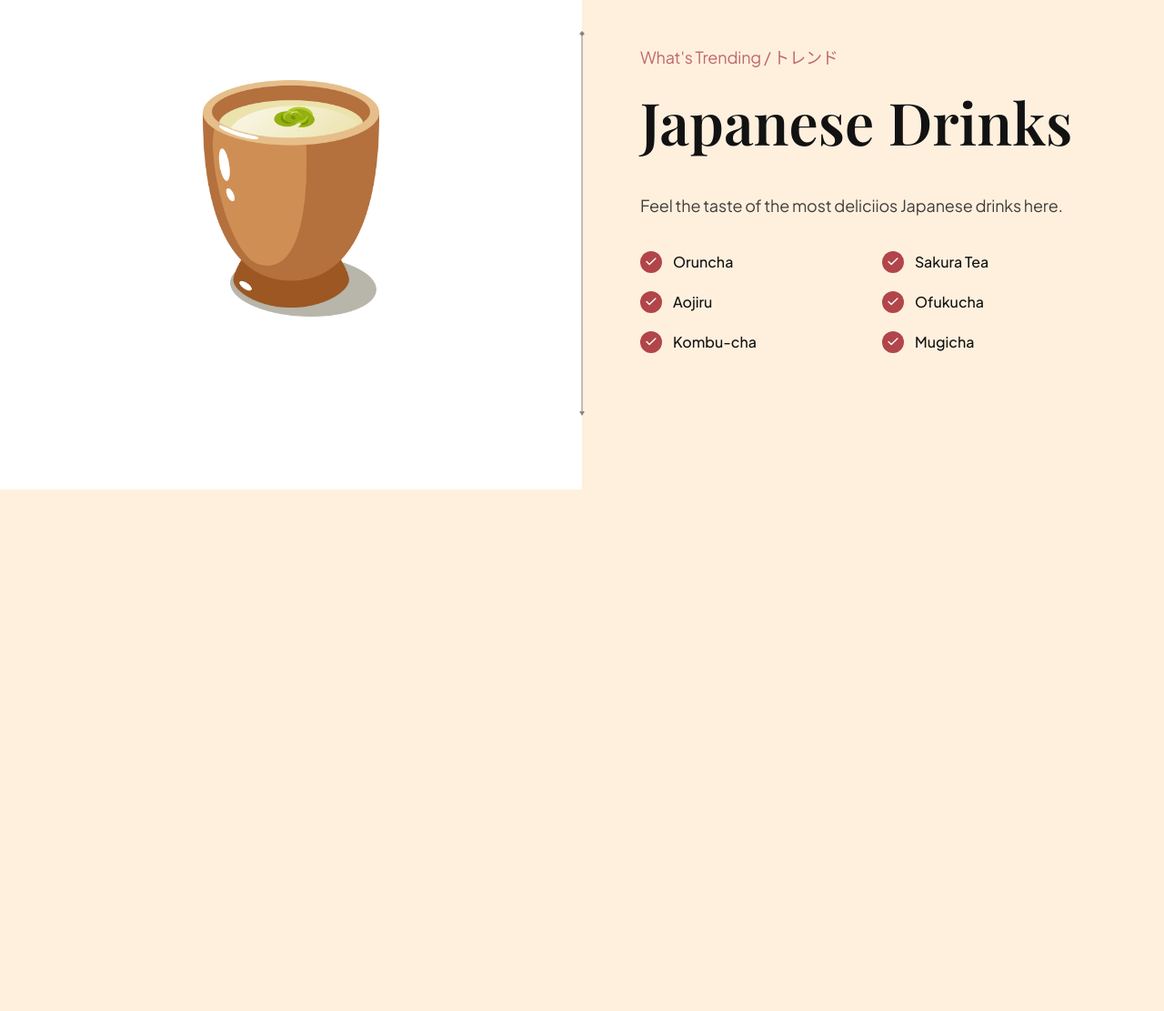
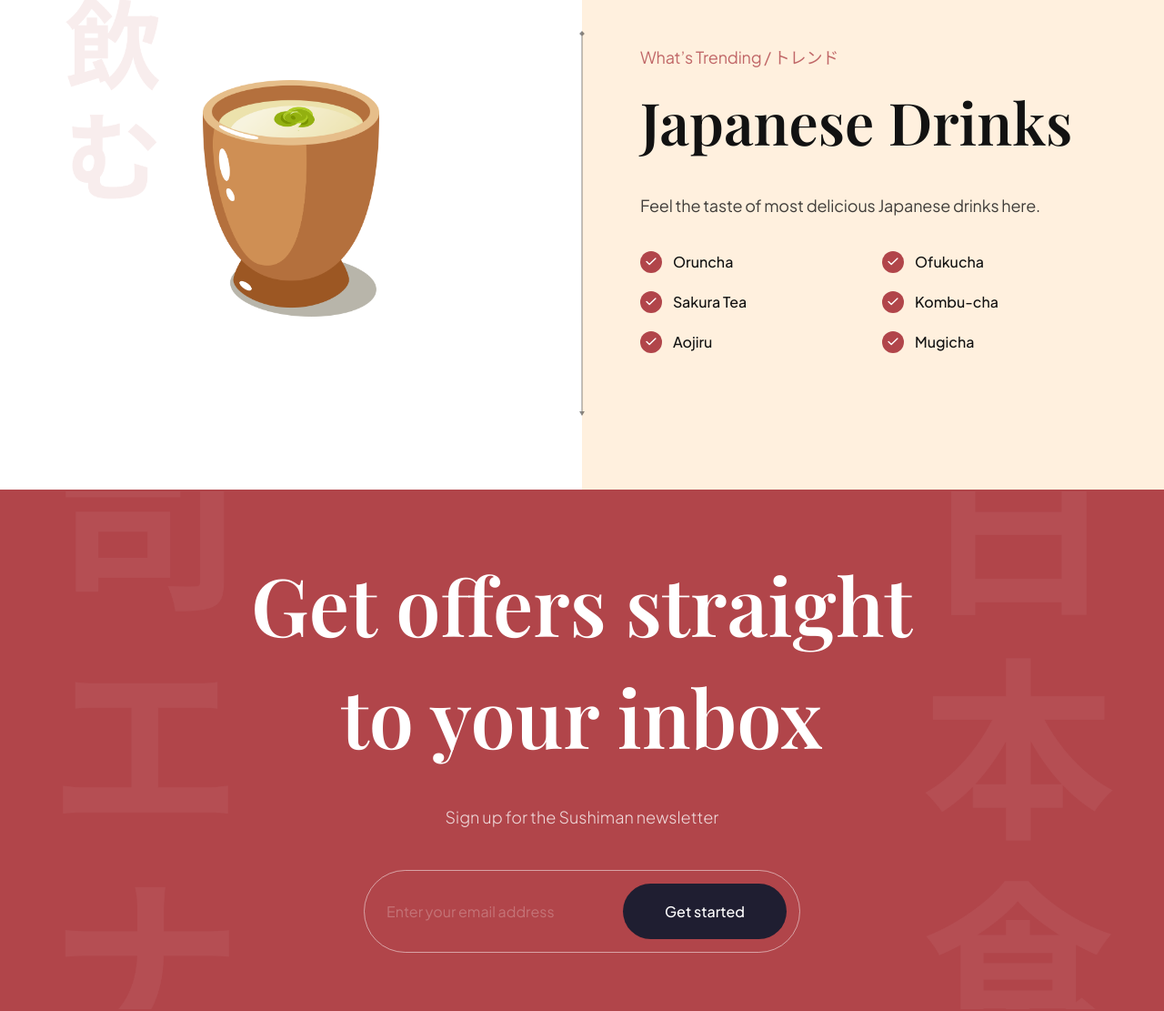
Before and after one commit to rensarmiento/jsm-sushi, a website built with Vite: page index.html in a window 1280 px wide. Shown: the part 3156-4267 px from the top of the page at 91% size. Before the commit the page ends 3694 px from the top, so only its background shows below. Built offline with nearby package versions, Linux system fonts and the light colour scheme.

Commit message:
updates to index, trending, and complete trending

```diff
--- a/css/sections/subscribe.css
+++ b/css/sections/subscribe.css
@@ -0,0 +1,80 @@
+.subscription {
+  padding: 64px;
+  background-color: var(--primary-color);
+  background-image: url('../../assets/subscribe_bg.png');
+  background-position: center;
+  background-repeat: no-repeat;
+  background-size: contain;
+
+  flex-direction: column;
+  /* overflow: hidden; */
+}
+
+.subscription h2 {
+  font-size: 88px;
+  font-family: var(--playfair-display);
+  font-weight: 600;
+  line-height: 123px;
+
+  color: #fff;
+  text-align: center;
+}
+
+.subscription p {
+  font-size: 18px;
+  font-family: var(--plus-jakarta-sans);
+  font-weight: 300;
+  line-height: 36px;
+
+  margin-top: 32px;
+
+  color: rgba(255,255,255, 0.8);
+}
+
+.subscription__form {
+  min-width: 480px;
+  margin-top: 40px;
+  padding: 14px 14px 14px 24px;
+
+  display: flex;
+  gap: 10px;
+
+  border: 1px solid rgba(255,255,255, 0.5);
+  border-radius: 46px;
+}
+
+.subscription__form input {
+  flex: 1;
+  font-size: 16px;
+  font-weight: 400px;
+  font-family: var(--plus-jakarta-sans);
+
+  color: #fff;
+  opacity: 0.5;
+
+  background: transparent;
+  border: none;
+  outline: none;
+}
+
+.subscription__form input::placeholder {
+  color: #fff;
+  opacity: 0.5;
+}
+
+.subscription__form button {
+  padding: 20px;
+  min-width: 180px;
+
+  font-size: 16px;
+  font-weight: 500;
+  font-family: var(--plus-jakarta-sans);
+  color: #fff;
+  text-align: center;
+  background: var(--black-400);
+  border-radius: 46px;
+  border: none;
+  outline: none;
+
+  cursor: pointer;
+}
--- a/css/sections/trending.css
+++ b/css/sections/trending.css
@@ -107,7 +107,7 @@
   background-image: url("../../assets/japanese_sushi.png");
 }
 
-.trending-drink .trending__image {
+.trending-drinks .trending__image {
   background-image: url("../../assets/japanese_drinks.png");
 }
 
--- a/index.html
+++ b/index.html
@@ -207,151 +207,158 @@
   </section>
 
   <section class="trending" id="food">
+    <!-- START: trending sushi -->
     <section class="trending-sushi">
+      <div class="trending__content" data-aos="fade-right">
+        <p class="sushi__subtitle">What’s Trending / トレンド</p>
 
-      <div class="trending__content" data-aos="fade-right">
-        <p class="sushi__subtitle">What's Trending / トレンド</p>
         <h3 class="sushi__title">Japanese Sushi</h3>
-        <p class="sushi__description">Feel the taste of the most deliciios sushi here.</p>
+        <p class="sushi__description">
+          Feel the taste of the most delicious Sushi here.
+        </p>
+
         <ul class="trending__list flex-between">
           <li>
-            <div class="trending__icon
-            flex-center">
-              <img src="assets/check.svg" alt="check"/>
+            <div class="trending__icon flex-center">
+              <img src="assets/check.svg" alt="check" />
             </div>
             <p>Make Sushi</p>
           </li>
-
           <li>
-            <div class="trending__icon
-            flex-center">
-              <img src="assets/check.svg" alt="check"/>
+            <div class="trending__icon flex-center">
+              <img src="assets/check.svg" alt="check" />
+            </div>
+            <p>Nigiri Sushi</p>
+          </li>
+          <li>
+            <div class="trending__icon flex-center">
+              <img src="assets/check.svg" alt="check" />
             </div>
             <p>Oshizushi</p>
           </li>
-
           <li>
-            <div class="trending__icon
-            flex-center">
-              <img src="assets/check.svg" alt="check"/>
+            <div class="trending__icon flex-center">
+              <img src="assets/check.svg" alt="check" />
+            </div>
+            <p>Temaki Sushi</p>
+          </li>
+          <li>
+            <div class="trending__icon flex-center">
+              <img src="assets/check.svg" alt="check" />
             </div>
             <p>Uramaki Sushi</p>
           </li>
-
           <li>
-            <div class="trending__icon
-            flex-center">
-              <img src="assets/check.svg" alt="check"/>
-            </div>
-            <p>Nigiri Sushi</p>
-          </li>
-
-          <li>
-            <div class="trending__icon
-            flex-center">
-              <img src="assets/check.svg" alt="check"/>
-            </div>
-            <p>Temaki Sushi</p>
-          </li>
-
-          <li>
-            <div class="trending__icon
-            flex-center">
-              <img src="assets/check.svg" alt="check"/>
+            <div class="trending__icon flex-center">
+              <img src="assets/check.svg" alt="check" />
             </div>
             <p>Inari Sushi</p>
           </li>
         </ul>
       </div>
+
       <div class="trending__image flex-center">
-        <img src="assets/sushi-5.png" alt="sushi-5" data-aos="fade-left">
+        <img src="assets/sushi-5.png" alt="sushi-5" data-aos="fade-left" />
 
         <div class="trending__arrow trending__arrow-left">
-          <img src="assets/arrow-vertical.svg" alt="arrow vertical" />
+          <img src="assets/arrow-vertical.svg" alt="arrow-vertical" />
         </div>
 
         <div class="trending__arrow trending__arrow-bottom">
-          <img src="assets/arrow-horizontal.svg" alt="arrow arrow-horizontal" />
+          <img src="assets/arrow-horizontal.svg" alt="arrow-horizontal" />
         </div>
       </div>
     </section>
+    <!-- END: trending sushi -->
 
-<!-- START: DISCOVER BUTTON -->
-  <div class="trending__discover" data-aos="zoom-in">
-    <p>Discover</p>
-  </div>
-<!-- END: DISCOVER BUTTON -->
+    <!-- START: discover button -->
+    <div class="trending__discover" data-aos="zoom-in">
+      <p>Discover</p>
+    </div>
+    <!-- END: discover button -->
 
-<!-- START: TRENDING DRINKS -->
+    <!-- START: trending drinks -->
     <section class="trending-drinks">
       <div class="trending__image flex-center">
-        <img src="assets/sushi-4.png" alt="sushi-4" data-aos="fade-right">
+        <img src="assets/sushi-4.png" alt="sushi-4" data-aos="fade-right" />
 
         <div class="trending__arrow trending__arrow-top">
-          <img src="assets/arrow-horizontal.svg" alt="arrow horizontal" />
+          <img src="assets/arrow-horizontal.svg" alt="arrow-horizontal" />
         </div>
 
         <div class="trending__arrow trending__arrow-right">
-          <img src="assets/arrow-vertical.svg" alt="arrow arrow-vertical" />
+          <img src="assets/arrow-vertical.svg" alt="arrow-vertical" />
         </div>
       </div>
+
       <div class="trending__content" data-aos="fade-left">
-        <p class="sushi__subtitle">What's Trending / トレンド</p>
+        <p class="sushi__subtitle">What’s Trending / トレンド</p>
+
         <h3 class="sushi__title">Japanese Drinks</h3>
-        <p class="sushi__description">Feel the taste of the most deliciios Japanese drinks here.</p>
+        <p class="sushi__description">
+          Feel the taste of most delicious Japanese drinks here.
+        </p>
+
         <ul class="trending__list flex-between">
           <li>
-            <div class="trending__icon
-            flex-center">
-              <img src="assets/check.svg" alt="check"/>
+            <div class="trending__icon flex-center">
+              <img src="assets/check.svg" alt="check" />
             </div>
             <p>Oruncha</p>
           </li>
-
           <li>
-            <div class="trending__icon
-            flex-center">
-              <img src="assets/check.svg" alt="check"/>
+            <div class="trending__icon flex-center">
+              <img src="assets/check.svg" alt="check" />
+            </div>
+            <p>Ofukucha</p>
+          </li>
+          <li>
+            <div class="trending__icon flex-center">
+              <img src="assets/check.svg" alt="check" />
             </div>
             <p>Sakura Tea</p>
           </li>
-
           <li>
-            <div class="trending__icon
-            flex-center">
-              <img src="assets/check.svg" alt="check"/>
+            <div class="trending__icon flex-center">
+              <img src="assets/check.svg" alt="check" />
+            </div>
+            <p>Kombu-cha</p>
+          </li>
+          <li>
+            <div class="trending__icon flex-center">
+              <img src="assets/check.svg" alt="check" />
             </div>
             <p>Aojiru</p>
           </li>
-
           <li>
-            <div class="trending__icon
-            flex-center">
-              <img src="assets/check.svg" alt="check"/>
-            </div>
-            <p>Ofukucha</p>
-          </li>
-
-          <li>
-            <div class="trending__icon
-            flex-center">
-              <img src="assets/check.svg" alt="check"/>
-            </div>
-            <p>Kombu-cha</p>
-          </li>
-
-          <li>
-            <div class="trending__icon
-            flex-center">
-              <img src="assets/check.svg" alt="check"/>
+            <div class="trending__icon flex-center">
+              <img src="assets/check.svg" alt="check" />
             </div>
             <p>Mugicha</p>
           </li>
         </ul>
       </div>
     </section>
+    <!-- END: trending drinks -->
   </section>
 
+  <section class="subscription flex-center"
+    id="services"
+  >
+    <h2 data-aos="flip-down">
+      Get offers straight <br/>
+      to your inbox
+    </h2>
+    <p data-aos="fade-up">Sign up for the Sushiman newsletter</p>
+    <div class="subscription__form"
+      data-aos="fade-up"
+    >
+      <input type="text"
+        placeholder="Enter your email address"
+      />
+      <button>Get started</button>
+    </div>
+  </section>
 
   <script src="js/script.js" type="module"></script>
 </body>
```
Also changed, not shown: css/style.css (line endings or trailing spaces).
